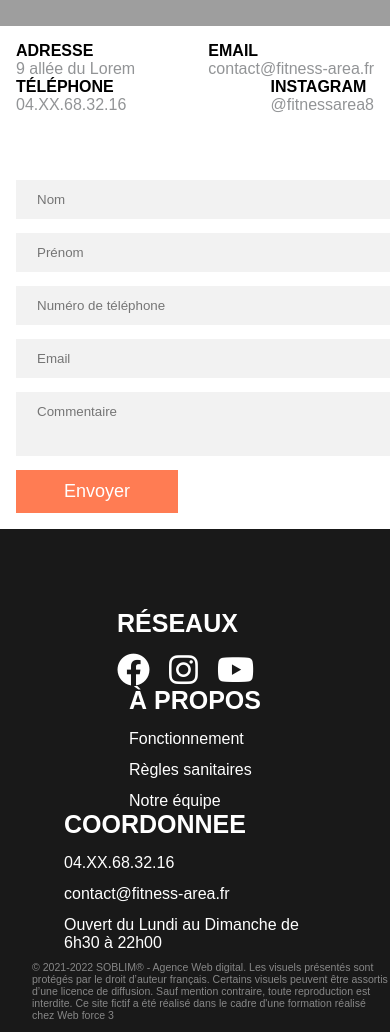
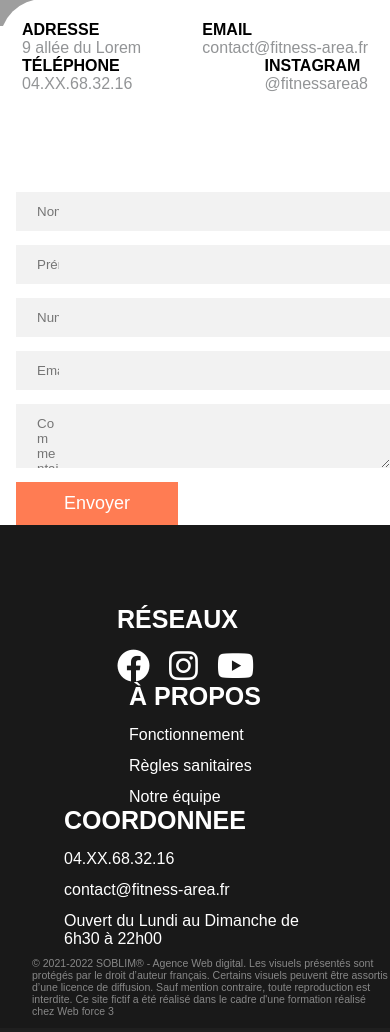
Before and after one commit to mohamed-elbermil/fitness-area, a PHP site: page /contact.php in a window 390 px wide; the page is wider, and only the part inside the window is pictured. Shown: the part 424-1456 px from the top of that part. Run offline with PHP 8.4, Linux system fonts and the light colour scheme; some libraries are stand-ins or nearby versions; some web fonts are replaced; grey boxes are pictures that could not be loaded.

Commit message:
MAJ form

```diff
--- a/css/Style.css
+++ b/css/Style.css
@@ -2181,11 +2181,19 @@ header #logo-lien {
     gap: 34px;
     margin: 0;
   }
-  .form-company,
-  .form-customer {
-    margin: 1em 1em;
-  }
   .iframe-container iframe {
     width: 100%;
   }
-}
+  .form-customer input,
+  .form-customer textarea {
+    width: 100%;
+  }
+  .form-company {
+    border-radius: 43px 0 0 0;
+    z-index: 44;
+    position: relative;
+    top: -43px;
+    background: #fff;
+    padding: 22px;
+  }
+}
```
